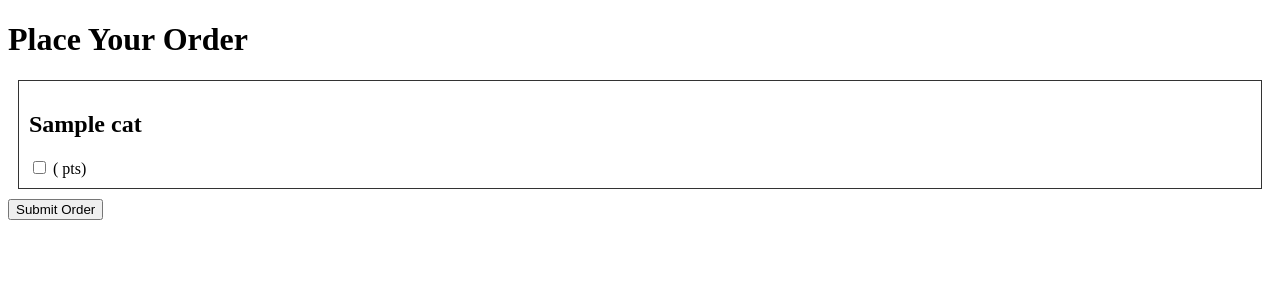
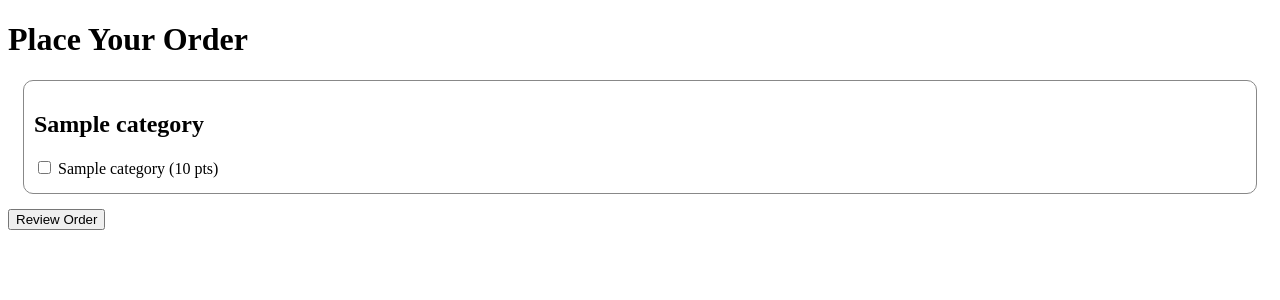
Before and after one commit to NMiraglia05/pursersbanksite, a Flask app: template templates/order.html in a window 1280 px wide. Shown: the top 300 px of the page. Run offline with Flask 3, Linux system fonts and the light colour scheme; the template is opened without the code that fills it: most values are stand-ins (such as "Sample title", 1, 10 or a date in 2020).

Commit message:
Update order.html

```diff
--- a/templates/order.html
+++ b/templates/order.html
@@ -1,56 +1,58 @@
 <!DOCTYPE html>
-<html>
+<html lang="en">
 <head>
-    <title>Place Order</title>
+    <meta charset="UTF-8">
+    <title>Order Items</title>
     <style>
         .category-box {
-            border: 1px solid #333;
+            border: 1px solid #888;
+            border-radius: 10px;
             padding: 10px;
-            margin: 10px;
+            margin: 15px;
         }
-        .qty-select {
+        .item-line {
+            margin: 5px 0;
+        }
+        .quantity-select {
             display: none;
-            margin-left: 5px;
+            margin-left: 10px;
         }
     </style>
+    <script>
+        function toggleQuantity(checkbox, id) {
+            const dropdown=document.getElementById(id);
+            if(checkbox.checked){
+                dropdown.style.display='inline';
+            } else {
+                dropdown.style.display='none';
+                dropdown.value='0';
+            }
+        }
+    </script>
 </head>
 <body>
     <h1>Place Your Order</h1>
-    <form method="POST">
-        {% for cat, items in categories.items() %}
+    <form method="post" action="/order">
+        {% for category, items in categories.items() %}
         <div class="category-box">
-                <h2>{{ cat|capitalize }}</h2>
-                {% for item in items %}
+            <h2>{{ category | capitalize }}</h2>
+            {% for name, data in items %}
+            <div class="item-line">
                 <label>
-                        <input type="checkbox" class="item-checkbox" data-target="qty-{{ item.name }}">
-                        {{ item.name }} ({{ item.points }} pts)
+                    <input type="checkbox" name="{{ name }}" onchange="toggleQuantity(this, '{{ name }}_qty')">
+                    {{ name }} ({{ data.points }} pts)
                 </label>
-                    <select name="qty-{{ item.name }}" id="qty-{{ item.name }}" class="qty-select">
+                <select name="{{ name }}_qty" id="{{ name }}_qty" class="quantity-select">
+                    <option value="0">0</option>
                     {% for i in range(1, 11) %}
                     <option value="{{ i }}">{{ i }}</option>
                     {% endfor %}
                 </select>
-                    <br>
+            </div>
             {% endfor %}
         </div>
         {% endfor %}
-        <button type="submit">Submit Order</button>
+        <button type="submit">Review Order</button>
     </form>
-
-    <script>
-        document.querySelectorAll('.item-checkbox').forEach(cb => {
-            cb.addEventListener('change', function() {
-                const targetId = this.getAttribute('data-target');
-                const dropdown = document.getElementById(targetId);
-                if(this.checked) {
-                    dropdown.style.display = 'inline';
-                    dropdown.value = 1;
-                } else {
-                    dropdown.style.display = 'none';
-                    dropdown.value = 0;
-                }
-            });
-        });
-    </script>
 </body>
 </html>
```
Lines whose indentation alone changed are shown as unchanged.
